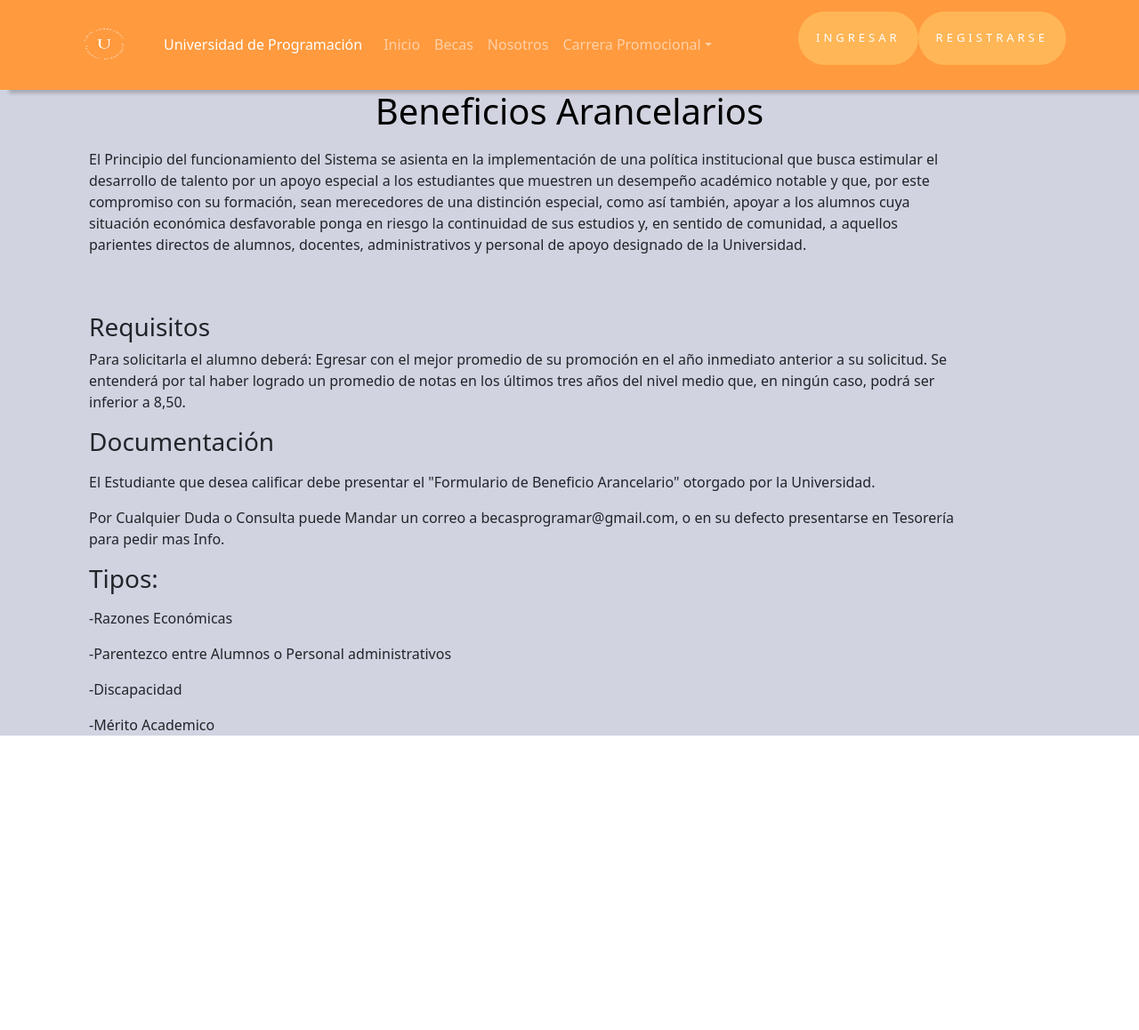
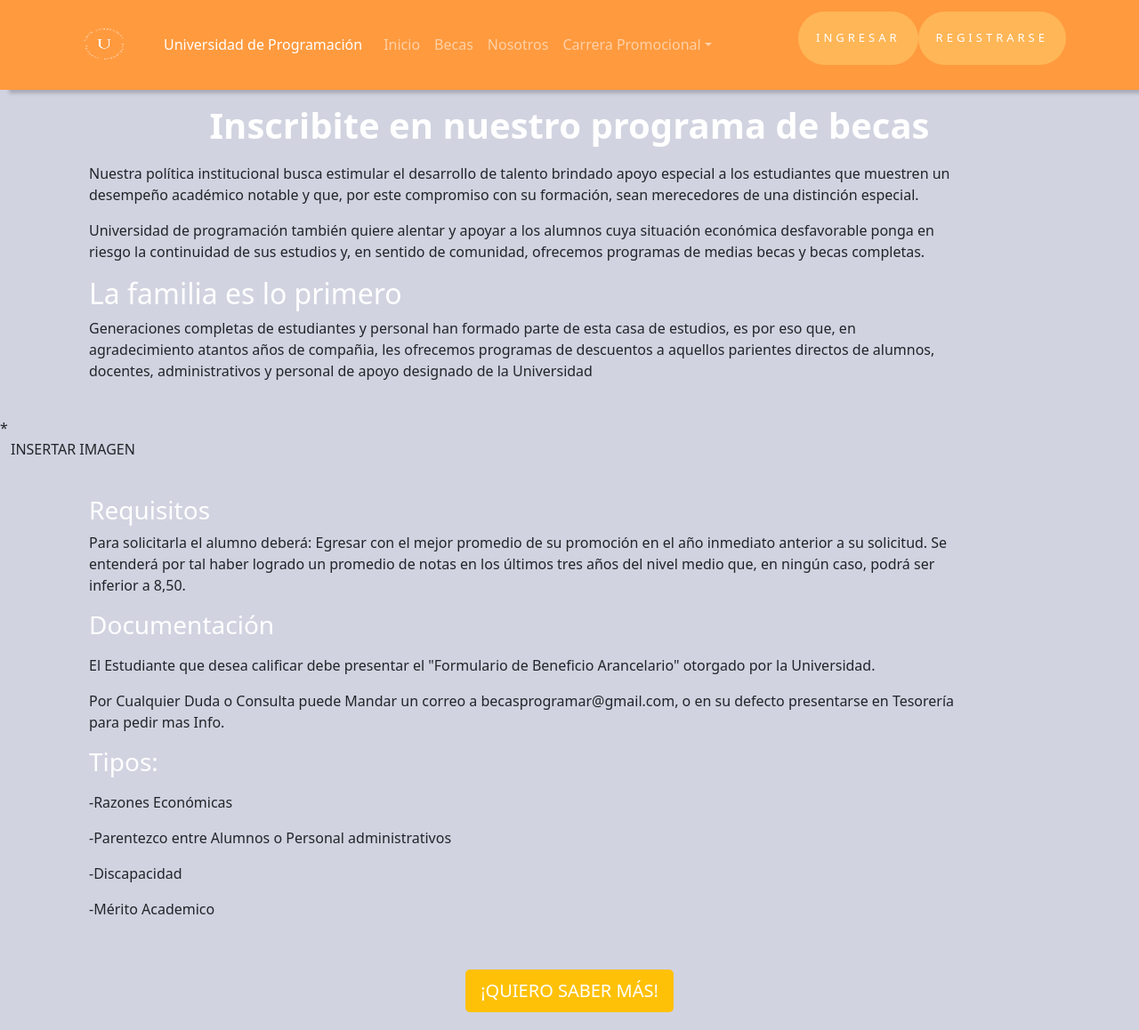
Before and after one commit to Josesan94/Proyecto-Rolling-Campus-Universidad, a React (Create React App) app: page /becas in a window 1280 px wide. Shown: the whole page at 89% size. Before the commit the page ends 843 px from the top, so only its background shows below. Built offline with nearby package versions, Linux system fonts and the light colour scheme; a web font is replaced by a local one; what twin.macro would draw is missing.

Commit message:
becas-rocio

```diff
--- a/src/App.js
+++ b/src/App.js
@@ -10,7 +10,7 @@ import Home from "./pages/Home";
 import BecasPage from "./pages/BecasPage";
 import Nosotros from "./pages/Nosotros";
 import LoginPage from "./pages/loginPage";
-import RegisterPage from "./pages/RegisterPage";
+import RegisterPage from "./pages/registerPage";
 
 import ProfilePage from "./pages/ProfilePage";
 import PageAlumno from "./pages/PageAlumno";
--- a/src/components/Activa.jsx
+++ b/src/components/Activa.jsx
@@ -12,8 +12,8 @@ function Activa() {
             <img src={estudiantes} alt=""   style={{border:"1px solid black",borderBox:"10px 19px 10px rgba(53,53,53,0.8)"}}/>
         </div>
         <div className="activas-letras">
-          <h1 className="activas-letras2"> Activa tu Educación</h1>
-          <h2 className="activas-letras2"> Conoce nuestras ofertas academicas</h2> <p></p><p></p><p></p>
+          <h1 className="activas-letras2"> Activá tu educación</h1>
+          <h2 className="activas-letras2"> Conocé nuestra oferta académica</h2> <p></p><p></p><p></p>
           <p className="activas-letras2">Nuestra Universidad Posee un gran catalogo de opciones para tu educación</p>
           <ButtonSub type="submit"
           >Quiero Inscribirme Ahora</ButtonSub>
--- a/src/pages/BecasPage.js
+++ b/src/pages/BecasPage.js
@@ -4,21 +4,44 @@ function BecasPage() {
     return (
         <div>
             <div>
-            <h1>Beneficios Arancelarios</h1>
-            <p className="texto">El Principio del funcionamiento del Sistema se asienta en la implementación de una política institucional que busca estimular el desarrollo de talento por un apoyo especial a los estudiantes que muestren un desempeño académico notable y que, por este compromiso con su formación, sean merecedores de una distinción especial, como así también, apoyar a los alumnos cuya situación económica desfavorable ponga en riesgo la continuidad de sus estudios y, en sentido de comunidad, a aquellos parientes directos de alumnos, docentes, administrativos y personal de apoyo designado de la Universidad.</p>
-            <br></br> <br></br>
-            <h3 className="titulo2"> Requisitos</h3>
-            <p className="texto">Para solicitarla el alumno deberá: Egresar con el mejor promedio de su promoción en el año inmediato anterior a su solicitud. Se entenderá por tal haber logrado un promedio de notas en los últimos tres años del nivel medio que, en ningún caso, podrá ser inferior a 8,50.</p> <p></p>
-            <h3 className="titulo2"> Documentación</h3> <p></p>
+            <h1 class="fw-bold text-white pt-3">Inscribite en nuestro programa de becas</h1>
+
+            <p className="texto">Nuestra política institucional busca estimular el desarrollo de talento brindado apoyo especial a los estudiantes que muestren un desempeño académico notable y que, por este compromiso con su formación, sean merecedores de una distinción especial.</p>
+            <p className="texto">Universidad de programación también quiere alentar y apoyar a los alumnos cuya situación económica desfavorable ponga en riesgo la continuidad de sus estudios y, en sentido de comunidad, ofrecemos programas de medias becas y becas completas. </p>
+            <h2 className="text-white font-italic titulo2">La familia es lo primero</h2>
+            <p className="texto"> Generaciones completas de estudiantes y personal han formado parte de esta casa de estudios, es por eso que, en agradecimiento atantos años de compañia, les ofrecemos programas de descuentos a aquellos parientes directos de alumnos, docentes, administrativos y personal de apoyo designado de la Universidad</p>
+
+            <br></br>
+
+            *<div class="container-fluid ">
+                <p>INSERTAR IMAGEN</p>
+            </div>
+
+            <br></br>
+
+            <h3 className="text-white font-italic titulo2"> Requisitos </h3>
+            <p className="texto">Para solicitarla el alumno deberá: Egresar con el mejor promedio de su promoción en el año inmediato anterior a su solicitud. Se entenderá por tal haber logrado un promedio de notas en los últimos tres años del nivel medio que, en ningún caso, podrá ser inferior a 8,50.</p>
+            <p></p>
+            <h3 className="text-white font-italic titulo2"> Documentación</h3>
+            <p></p>
             <p className="texto"> El Estudiante que desea calificar debe presentar el "Formulario de Beneficio Arancelario" otorgado por la Universidad.</p>
             <p className="texto"> Por Cualquier Duda o Consulta puede Mandar un correo a becasprogramar@gmail.com, o en su defecto presentarse en Tesorería para pedir mas Info.</p>
-            <h3 className="titulo2"> Tipos:</h3> <p></p>
+            <h3 className="text-white font-italic titulo2"> Tipos:</h3> <p></p>
             <p className="texto">-Razones Económicas</p>
             <p className="texto">-Parentezco entre Alumnos o Personal administrativos</p>
             <p className="texto">-Discapacidad</p>
             <p className="texto">-Mérito Academico</p>
 
         </div>
+
+        <div class="container">
+                <div class="row">
+                    <div class="col text-center">
+                    <button class="btn text-white btn-lg btn-warning ">¡Quiero saber más!</button>
+                    </div>
+                </div>
+            </div>
+
         </div>
     )
 }
--- a/src/styles/cards.css
+++ b/src/styles/cards.css
@@ -2,7 +2,7 @@
 .card {
     box-sizing: border-box;
     margin-bottom:24px;
-    box-shadow:  5px 5px 5px 5px rgba(68, 67, 67, 0.6) ;
+    box-shadow:  5px 5px 5px 5px rgba(204, 190, 190, 0.6) ;
    border: 1px solid black;
     border-radius: 5px;
 
```
